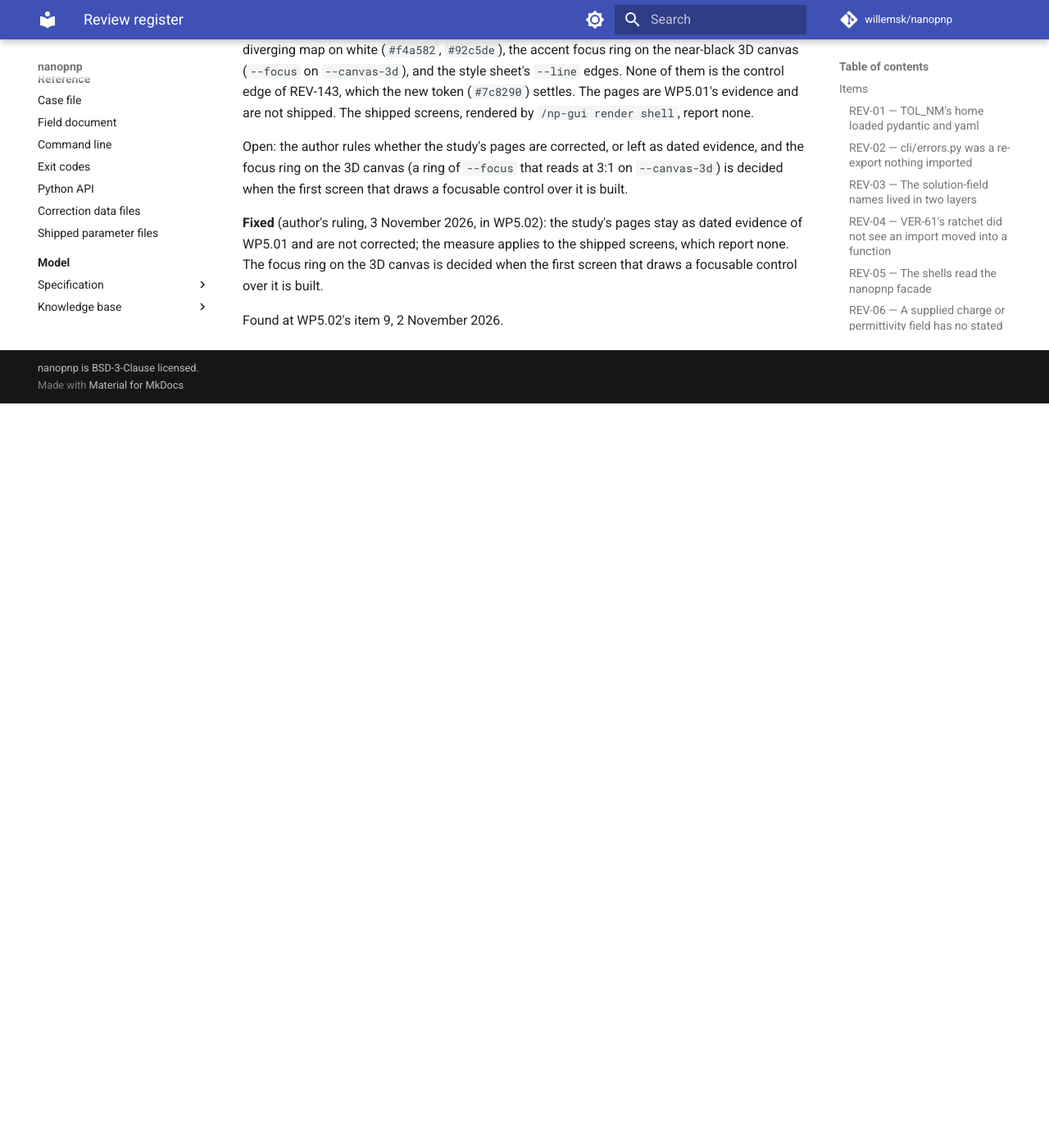
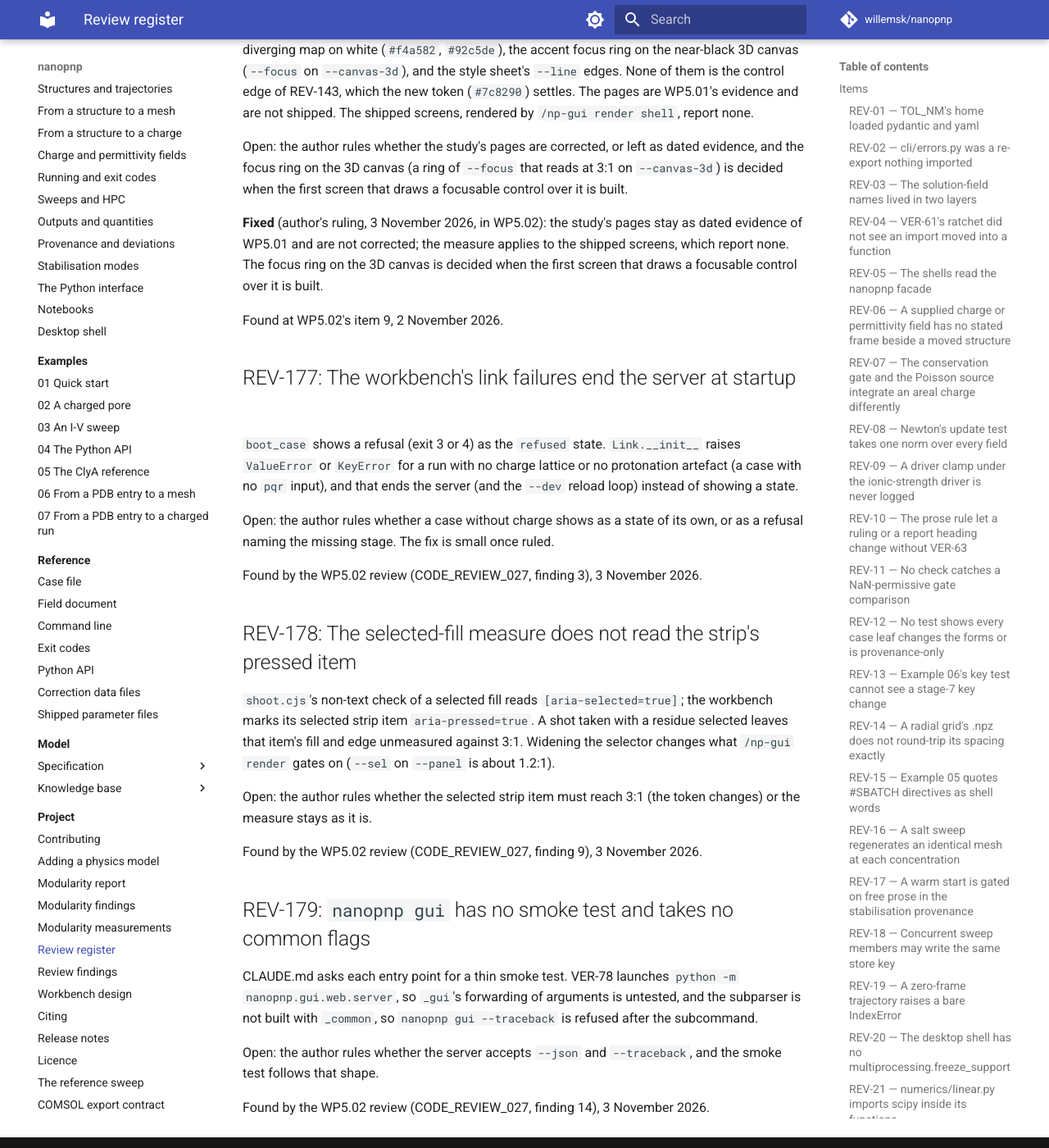
Before and after one commit to willemsk/nanopnp, an MkDocs documentation site: the page built from docs/project/review-items.md, in a window 1280 px wide and 1400 px high, scrolled down 69854 px. Shown: the whole window at 82% size. Built offline with MkDocs 1.6.1 and Material for MkDocs 9.7.7, drawn with Linux system fonts in a browser that asks for light colours; comment, search, counter and statistics services are not loaded; before the commit the page ends 70346 px from its top, so only the background shows below that.

Commit message:
fix: close the review gaps in the workbench server, link and fixture
Token guard (VER-78 g), launch cookie per token, refusal states, residue keys as Mol* names
them, startup cost of the link, --dev cache and ready line, quoted fixture paths.
Records REV-177 to REV-179 and CODE_REVIEW_027.

Co-Authored-By: Claude Sonnet 5.5 <noreply@anthropic.com>
Claude-Session: https://claude.ai/code/session_01DnBK7fhKW2i5mGy1tEv9NM

```diff
--- a/docs/project/review-items.md
+++ b/docs/project/review-items.md
@@ -2308,3 +2308,34 @@ not corrected; the measure applies to the shipped screens, which report none. Th
 decided when the first screen that draws a focusable control over it is built.
 
 Found at WP5.02's item 9, 2 November 2026.
+
+## REV-177: The workbench's link failures end the server at startup
+
+`boot_case` shows a refusal (exit 3 or 4) as the `refused` state. `Link.__init__` raises `ValueError` or `KeyError`
+for a run with no charge lattice or no protonation artefact (a case with no `pqr` input), and that ends the server
+(and the `--dev` reload loop) instead of showing a state.
+
+Open: the author rules whether a case without charge shows as a state of its own, or as a refusal naming the missing
+stage. The fix is small once ruled.
+
+Found by the WP5.02 review (CODE_REVIEW_027, finding 3), 3 November 2026.
+
+## REV-178: The selected-fill measure does not read the strip's pressed item
+
+`shoot.cjs`'s non-text check of a selected fill reads `[aria-selected=true]`; the workbench marks its selected
+strip item `aria-pressed=true`. A shot taken with a residue selected leaves that item's fill and edge unmeasured
+against 3:1. Widening the selector changes what `/np-gui render` gates on (`--sel` on `--panel` is about 1.2:1).
+
+Open: the author rules whether the selected strip item must reach 3:1 (the token changes) or the measure stays as it is.
+
+Found by the WP5.02 review (CODE_REVIEW_027, finding 9), 3 November 2026.
+
+## REV-179: `nanopnp gui` has no smoke test and takes no common flags
+
+CLAUDE.md asks each entry point for a thin smoke test. VER-78 launches `python -m nanopnp.gui.web.server`, so
+`_gui`'s forwarding of arguments is untested, and the subparser is not built with `_common`, so
+`nanopnp gui --traceback` is refused after the subcommand.
+
+Open: the author rules whether the server accepts `--json` and `--traceback`, and the smoke test follows that shape.
+
+Found by the WP5.02 review (CODE_REVIEW_027, finding 14), 3 November 2026.
```
Also changed, not shown: docs/code_reviews/CODE_REVIEW_027.md (added, +39 -0 lines), docs/plans/wp5.02-framework-spike.md (+1 -1 lines), docs/project/review-findings.md (+3 -0 lines), 6 other files.
